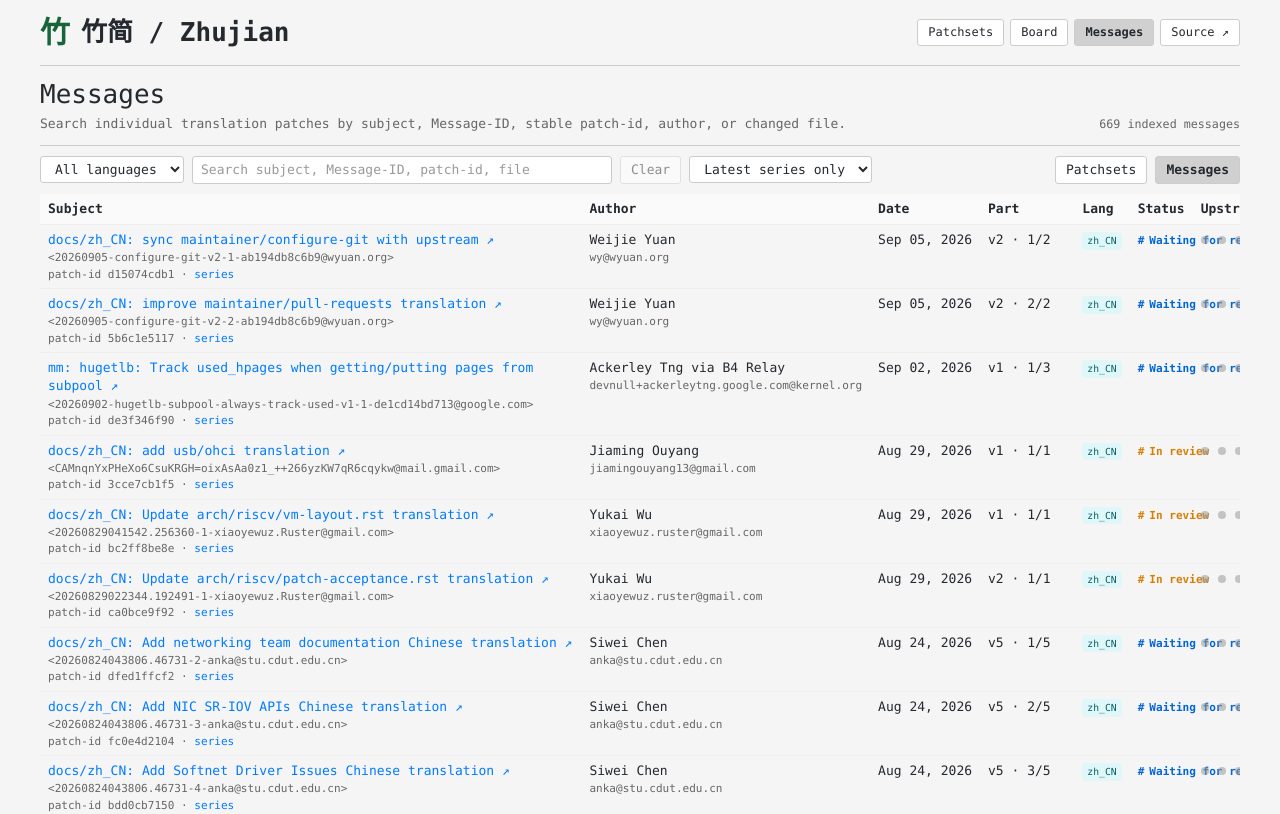
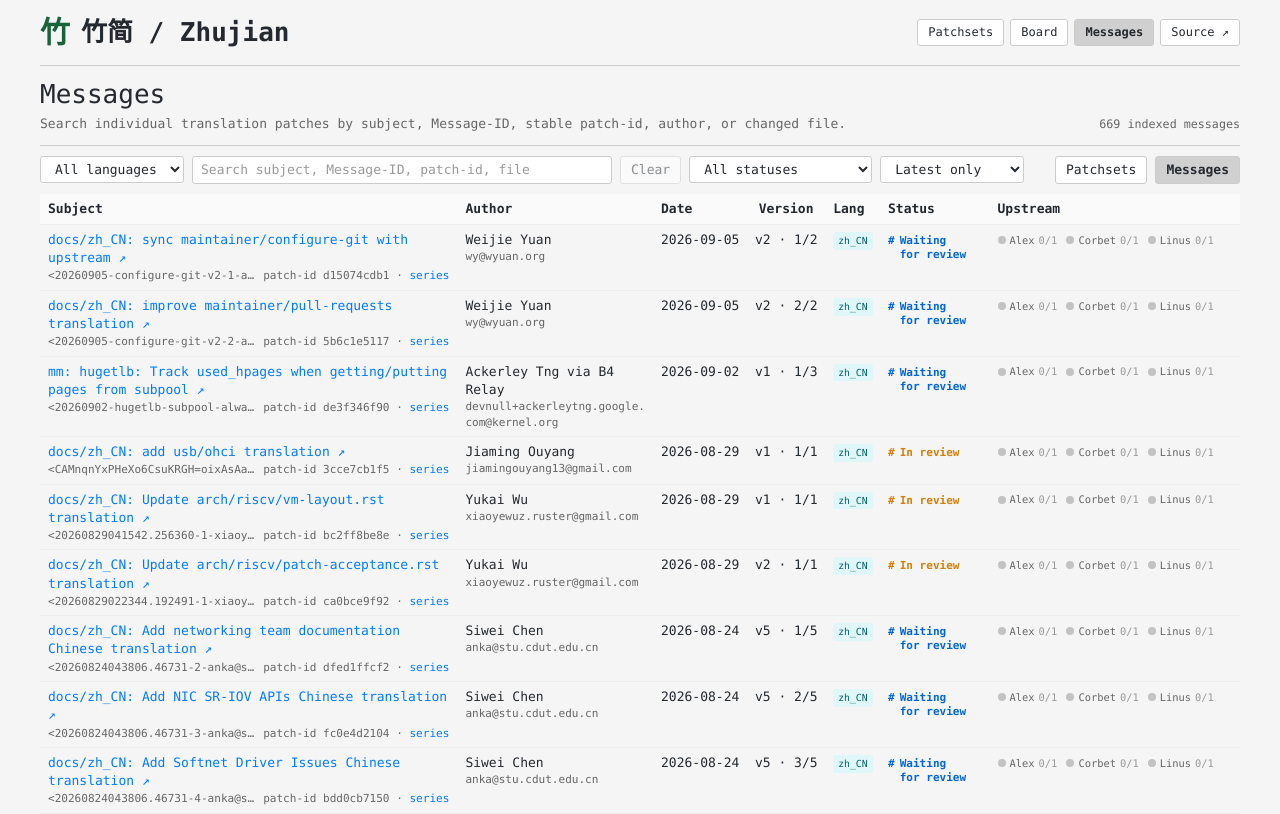
Before and after one commit to bertyuan/zhujian, a Next.js app: page /messages in a window 1280 px wide. Shown: the top 814 px of the page. Built offline with nearby package versions, Linux system fonts and the light colour scheme.

Commit message:
refactor: align messages with patchset layout

```diff
--- a/app/globals.css
+++ b/app/globals.css
@@ -177,7 +177,7 @@ main { min-height: calc(100vh - 118px); }
 
 .table-shell { overflow-x: auto; }
 .patch-table { border-collapse: collapse; width: 100%; }
-.patchset-table { min-width: 1000px; table-layout: fixed; }
+.patchset-table, .message-table { min-width: 1000px; table-layout: fixed; }
 .patchset-author-column { width: 25ch; }
 .patchset-date-column { width: 12ch; }
 .patchset-version-column { width: 10ch; }
@@ -284,10 +284,11 @@ kbd { background: color-mix(in srgb, var(--text) 12%, transparent); border-radiu
 .version-current { background: var(--selected); font-weight: 700; }
 
 .message-more { display: flex; justify-content: center; padding: 12px; }
-.message-tags { align-items: center; display: flex; flex-wrap: wrap; gap: 7px; }
-.message-part, .message-id { color: var(--text-muted); font-size: .8em; }
-.message-title { color: var(--link); display: block; font-weight: 500; line-height: 1.4; margin: 7px 0 3px; }
-.message-id { overflow: hidden; text-overflow: ellipsis; white-space: nowrap; }
+.message-table tbody tr { cursor: default; }
+.message-reference { align-items: baseline; display: flex; gap: 6px; max-width: none; }
+.message-reference-id { min-width: 0; overflow: hidden; text-overflow: ellipsis; }
+.message-reference-details { flex: 0 0 auto; }
+.message-id { color: var(--text-muted); font-size: .8em; margin-top: 4px; overflow: hidden; text-overflow: ellipsis; white-space: nowrap; }
 .panel { background: var(--card-bg); border: 1px solid var(--border); border-radius: 4px; }
 .empty-state, .message-placeholder { color: var(--text-muted); padding: 20px; text-align: center; }
 .message-placeholder { display: grid; gap: 8px; }
--- a/components/message-browser.tsx
+++ b/components/message-browser.tsx
@@ -3,6 +3,7 @@
 import Link from "next/link";
 import { useMemo, useState } from "react";
 import type { Language, PatchsetStatus, TreeId, TreeSummary } from "@/lib/data/schema";
+import { TRACKED_TREES } from "@/lib/git/config";
 import { LanguageBadge } from "./language-badge";
 import { StatusBadge } from "./status-badge";
 import { UpstreamLights } from "./upstream-lights";
@@ -26,16 +27,25 @@ export interface MessageSummary {
   trees: Record<TreeId, TreeSummary>;
 }
 
-const formatDate = (value: string) => new Intl.DateTimeFormat("en", {
-  month: "short",
-  day: "2-digit",
-  year: "numeric",
-  timeZone: "UTC",
-}).format(new Date(value));
+const formatDate = (value: string) => new Date(value).toISOString().slice(0, 10);
+
+type StatusFilter = "all" | "waiting" | "review" | "updated" | "alex" | "corbet" | "linus" | "partial";
+
+const statusMatches = (status: PatchsetStatus, filter: StatusFilter) => {
+  if (filter === "all") return true;
+  if (filter === "waiting") return status === "waiting-for-review";
+  if (filter === "review") return status === "in-review";
+  if (filter === "updated") return status === "updated";
+  if (filter === "alex") return status === "queued-alex" || status === "previously-queued";
+  if (filter === "corbet") return status === "in-docs-mw";
+  if (filter === "linus") return status === "mainline";
+  return status === "partially-applied";
+};
 
 export function MessageBrowser({ messages }: { messages: MessageSummary[] }) {
   const [query, setQuery] = useState("");
   const [language, setLanguage] = useState<"all" | Language>("all");
+  const [status, setStatus] = useState<StatusFilter>("all");
   const [versions, setVersions] = useState<"latest" | "all">("latest");
   const [limit, setLimit] = useState(100);
 
@@ -52,9 +62,10 @@ export function MessageBrowser({ messages }: { messages: MessageSummary[] }) {
       ].join(" ").toLocaleLowerCase();
       return (!needle || haystack.includes(needle))
         && (language === "all" || message.language === language)
+        && statusMatches(message.status, status)
         && (versions === "all" || message.latestRevision);
     });
-  }, [language, messages, query, versions]);
+  }, [language, messages, query, status, versions]);
   const displayed = visible.slice(0, limit);
 
   return (
@@ -77,8 +88,21 @@ export function MessageBrowser({ messages }: { messages: MessageSummary[] }) {
           />
         </label>
         <button className="control-button" type="button" disabled={!query} onClick={() => setQuery("")}>Clear</button>
+        <select className="filter" aria-label="Filter messages by status" value={status} onChange={(event) => {
+          const nextStatus = event.target.value as StatusFilter;
+          setStatus(nextStatus);
+          if (nextStatus === "updated") setVersions("all");
+          setLimit(100);
+        }}>
+          <option value="all">All statuses</option>
+          <option value="waiting">Waiting for review</option>
+          <option value="review">In review</option>
+          <option value="updated">Updated</option>
+          {TRACKED_TREES.map((tree) => <option value={tree.id} key={tree.id}>{tree.name}</option>)}
+          <option value="partial">Partial</option>
+        </select>
         <select className="filter" aria-label="Filter messages by series version" value={versions} onChange={(event) => setVersions(event.target.value as typeof versions)}>
-          <option value="latest">Latest series only</option>
+          <option value="latest">Latest only</option>
           <option value="all">All revisions</option>
         </select>
         <span className="control-spacer" />
@@ -90,24 +114,35 @@ export function MessageBrowser({ messages }: { messages: MessageSummary[] }) {
         <>
           <div className="table-shell message-table-shell">
             <table className="patch-table message-table">
-              <thead><tr><th>Subject</th><th>Author</th><th>Date</th><th>Part</th><th>Lang</th><th>Status</th><th>Upstream</th></tr></thead>
+              <colgroup>
+                <col className="message-subject-column" />
+                <col className="patchset-author-column" />
+                <col className="patchset-date-column" />
+                <col className="patchset-version-column" />
+                <col className="patchset-language-column" />
+                <col className="patchset-status-column" />
+                <col className="patchset-upstream-column" />
+              </colgroup>
+              <thead><tr><th>Subject</th><th>Author</th><th>Date</th><th className="version-heading">Version</th><th>Lang</th><th>Status</th><th>Upstream</th></tr></thead>
               <tbody>
                 {displayed.map((message) => (
                   <tr key={message.messageId}>
                     <td>
                       <a className="subject-link" href={message.loreUrl} target="_blank" rel="noreferrer">{message.subject} ↗</a>
-                      <span className="subline">{message.messageId}</span>
-                      <span className="subline">
-                        {message.patchId ? `patch-id ${message.patchId.slice(0, 10)} · ` : ""}
-                        <Link className="text-link" href={`/patchsets/${message.seriesId}`}>series</Link>
+                      <span className="subline message-reference">
+                        <span className="message-reference-id" title={message.messageId}>{message.messageId}</span>
+                        <span className="message-reference-details">
+                          {message.patchId ? `patch-id ${message.patchId.slice(0, 10)} · ` : ""}
+                          <Link className="text-link" href={`/patchsets/${message.seriesId}`}>series</Link>
+                        </span>
                       </span>
                     </td>
-                    <td><span className="nowrap">{message.authorName}</span><span className="subline">{message.authorEmail}</span></td>
-                    <td className="nowrap">{formatDate(message.postedAt)}</td>
-                    <td className="nowrap">v{message.revision} · {message.index}/{message.total}</td>
+                    <td className="author-cell"><span className="author-name">{message.authorName}</span><span className="author-email">{message.authorEmail}</span></td>
+                    <td className="nowrap mono date-cell">{formatDate(message.postedAt)}</td>
+                    <td className="nowrap mono version-cell">v{message.revision} · {message.index}/{message.total}</td>
                     <td><LanguageBadge language={message.language} /></td>
-                    <td><StatusBadge status={message.status} /></td>
-                    <td><UpstreamLights trees={message.trees} compact /></td>
+                    <td className="status-cell"><StatusBadge status={message.status} /></td>
+                    <td><UpstreamLights trees={message.trees} /></td>
                   </tr>
                 ))}
               </tbody>
@@ -116,14 +151,18 @@ export function MessageBrowser({ messages }: { messages: MessageSummary[] }) {
           <div className="mobile-list message-mobile-list">
             {displayed.map((message) => (
               <article className="message-card" key={message.messageId}>
-                <div className="message-tags">
+                <div className="patch-card-head">
+                  <a className="patch-card-title" href={message.loreUrl} target="_blank" rel="noreferrer">{message.subject} ↗</a>
                   <LanguageBadge language={message.language} />
-                  <StatusBadge status={message.status} />
-                  <span className="message-part">v{message.revision} · {message.index}/{message.total}</span>
                 </div>
-                <a className="message-title" href={message.loreUrl} target="_blank" rel="noreferrer">{message.subject} ↗</a>
-                <div className="message-id">{message.messageId}</div>
-                <div className="message-meta"><span>{message.authorName}</span><span>{formatDate(message.postedAt)}</span><Link className="text-link" href={`/patchsets/${message.seriesId}`}>series</Link></div>
+                <div className="message-id" title={message.messageId}>{message.messageId}</div>
+                <div className="patch-card-meta">
+                  <span className="patch-card-author"><span className="author-name">{message.authorName}</span><span className="author-email">{message.authorEmail}</span></span>
+                  <span>{formatDate(message.postedAt)}</span>
+                  <span>v{message.revision} · {message.index}/{message.total}</span>
+                  <Link className="text-link" href={`/patchsets/${message.seriesId}`}>series</Link>
+                </div>
+                <div className="patch-card-foot"><StatusBadge status={message.status} /><UpstreamLights trees={message.trees} compact /></div>
               </article>
             ))}
           </div>
```
